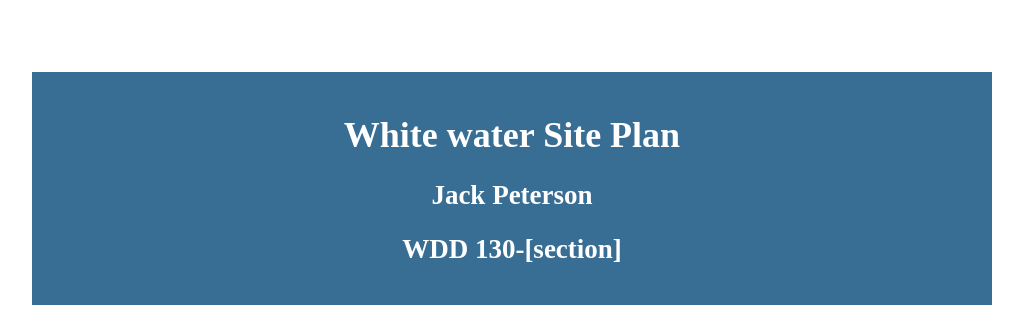
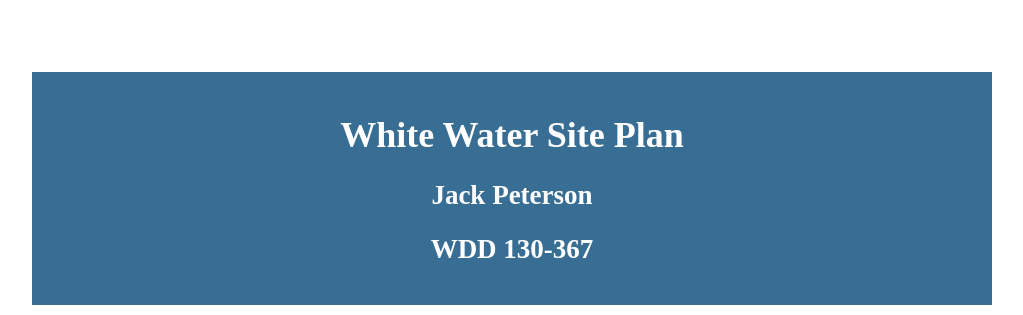
Before and after one commit to TheAvianJay/This-is-HW, a plain HTML site: page wwr/site-plan-rafting.html in a window 1280 px wide. Shown: the top 315 px of the page, without its empty margins (128-1151 px from the left). Drawn offline with Linux system fonts and the light colour scheme; a web font is replaced by a local one.

Commit message:
White Water Site Plan

```diff
--- a/wwr/site-plan-rafting.html
+++ b/wwr/site-plan-rafting.html
@@ -10,9 +10,9 @@
 
 <body>
   <header>
-    <h1>White water Site Plan</h1>
+    <h1>White Water Site Plan</h1>
     <h2>Jack Peterson</h2>
-    <h2>WDD 130-[section]</h2>
+    <h2>WDD 130-367</h2>
     <!-- In the header above, add the name of your site, your name and class number. For example if you are in section 3 you would put WDD 130-03 -->
   </header>
   <main>
```
